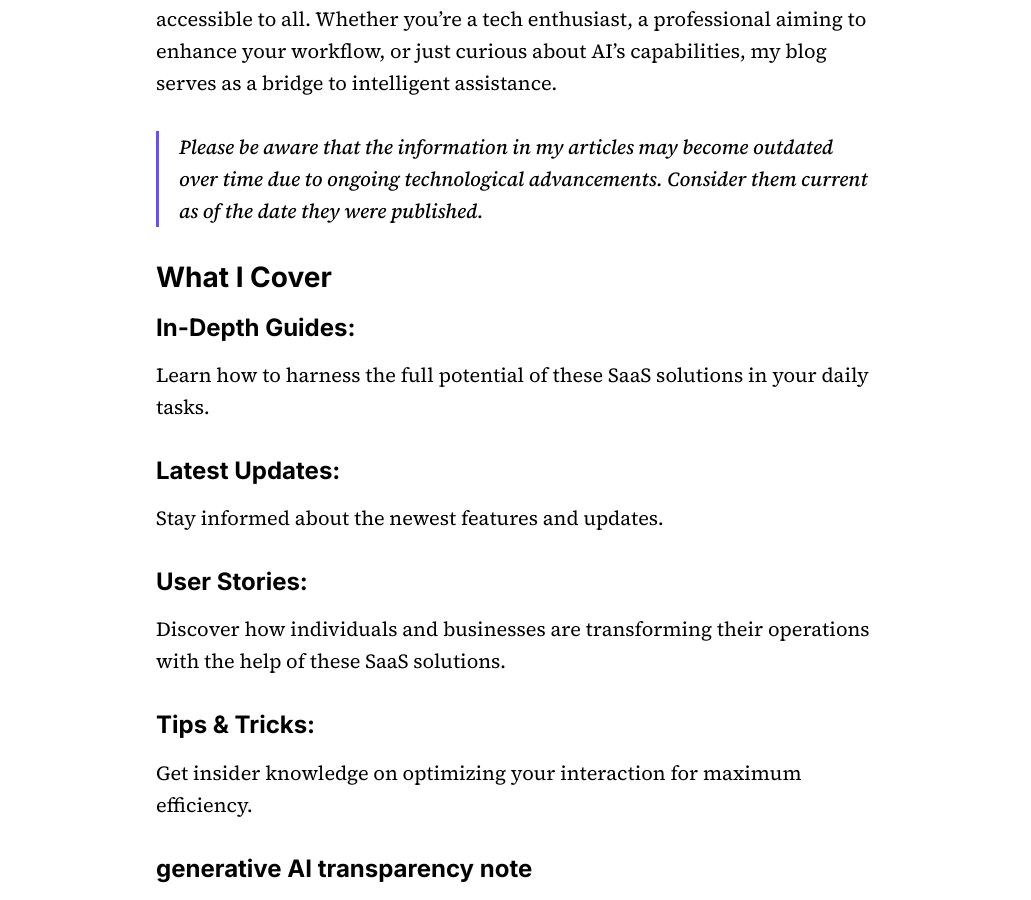
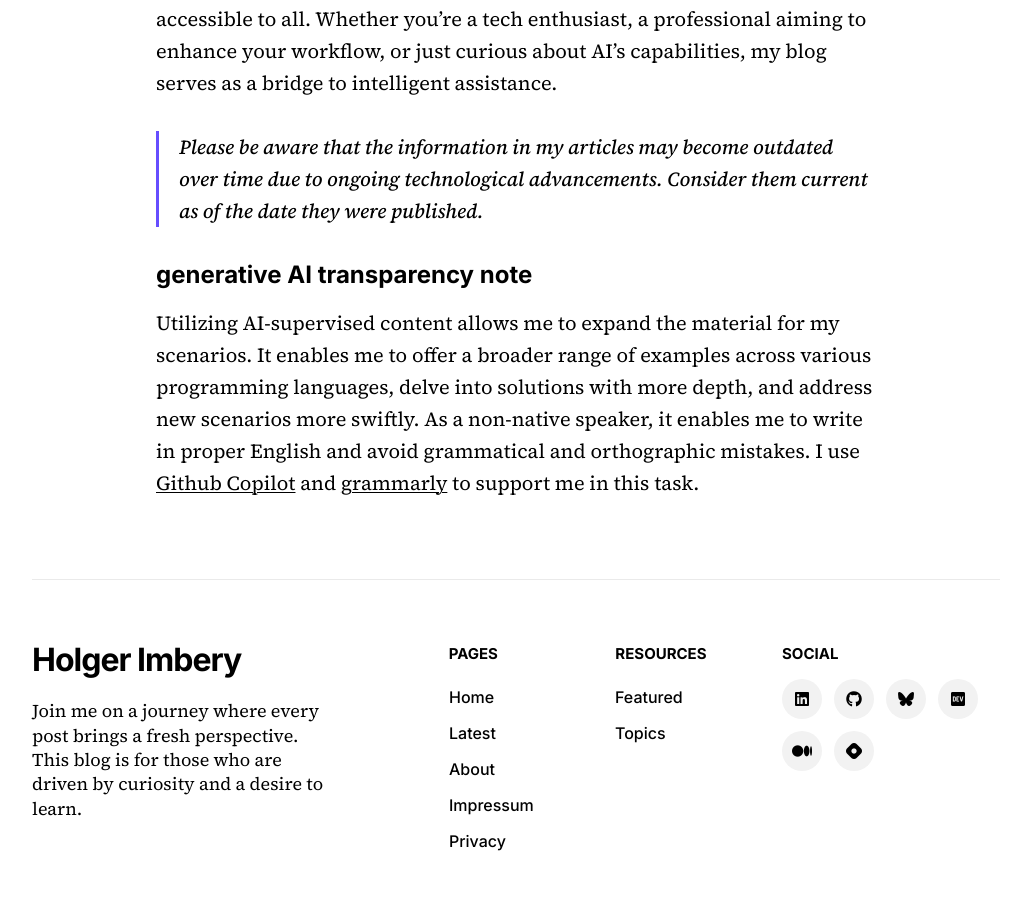
Before and after one commit to holgerimbery/blog, a Jekyll site: the page built from holgerimbery/_pages/about.md, in a window 1280 px wide and 900 px high, scrolled down 1105 px. Shown: the whole window, without its empty margins (124-1155 px from the left). Built offline with Jekyll 4.4.1, drawn with Linux system fonts in a browser that asks for light colours; comment, search, counter and statistics services are not loaded.

Commit message:
removed paragraph "what i cover"

```diff
--- a/holgerimbery/_pages/about.md
+++ b/holgerimbery/_pages/about.md
@@ -14,18 +14,5 @@ My mission is to unravel the complexities of AI technology and make it accessibl
 {: .q-left }
 > Please be aware that the information in my articles may become outdated over time due to ongoing technological advancements. Consider them current as of the date they were published.
 
-## What I Cover
-### In-Depth Guides:
-Learn how to harness the full potential of these SaaS solutions in your daily tasks.
-
-### Latest Updates:
-Stay informed about the newest features and updates.
-
-### User Stories:
-Discover how individuals and businesses are transforming their operations with the help of these SaaS solutions.
-
-### Tips & Tricks:
-Get insider knowledge on optimizing your interaction for maximum efficiency.
-
 ### generative AI transparency note
 Utilizing AI-supervised content allows me to expand the material for my scenarios. It enables me to offer a broader range of examples across various programming languages, delve into solutions with more depth, and address new scenarios more swiftly. As a non-native speaker, it enables me to write in proper English and avoid grammatical and orthographic mistakes. I use [Github Copilot](https://github.com/features/copilot) and [grammarly](https://www.grammarly.com) to support me in this task.
```
